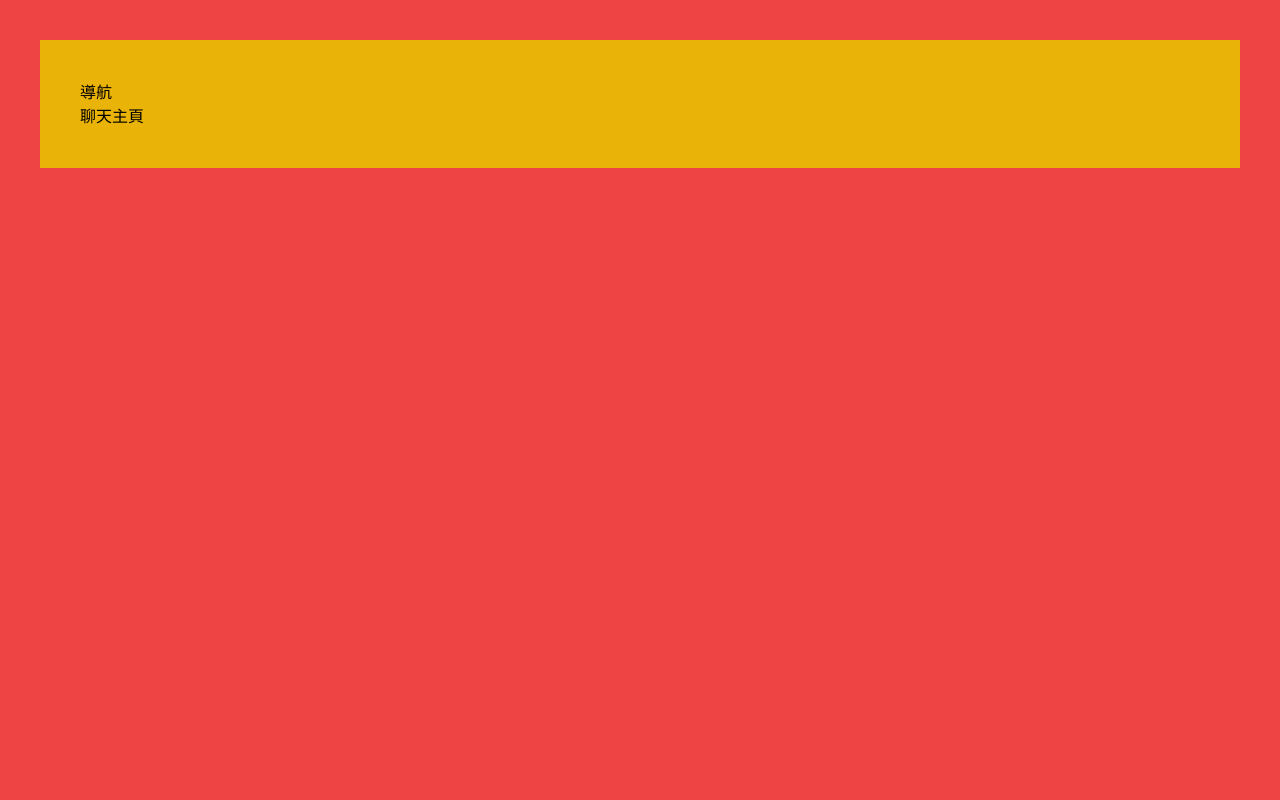
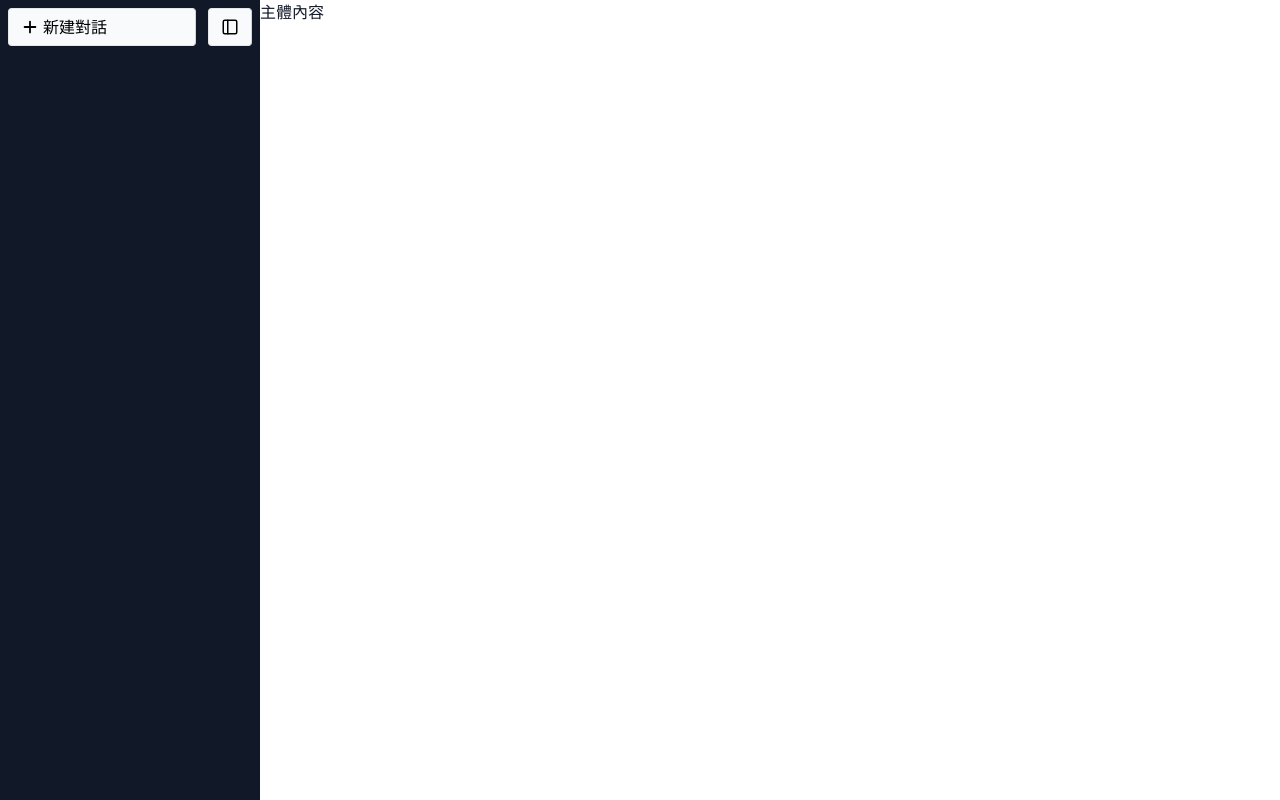
Before and after one commit to firstfu/chatgpt-app-clone, a Next.js app: page / in a window 1280 px wide. Built offline with nearby package versions, Linux system fonts and the light colour scheme.

Commit message:
feat: 菜單欄

```diff
--- a/app/globals.css
+++ b/app/globals.css
@@ -1,3 +1,8 @@
 @tailwind base;
 @tailwind components;
 @tailwind utilities;
+
+html, body{
+    height: 100%;
+    font-weight: 16px;
+}
--- a/app/layout.tsx
+++ b/app/layout.tsx
@@ -9,7 +9,8 @@
 export default function RootLayout({ children }: { children: React.ReactNode }) {
   return (
     <html lang="en">
-      <body className="bg-red-500 p-10">{children}</body>
+      {/* <body className="dark">{children}</body> */}
+      <body className=""> {children}</body>
     </html>
   );
 }
--- a/app/page.tsx
+++ b/app/page.tsx
@@ -6,7 +6,7 @@
 
 export default function Home() {
   return (
-    <div className="bg-yellow-500 p-10">
+    <div className="h-full flex">
       <Navigation />
       <Main />
     </div>
--- /dev/null
+++ b/components/AppContext.tsx
@@ -0,0 +1,19 @@
+"use client";
+
+import { Dispatch, ReactNode, createContext, useState } from "react";
+
+type State = {
+  displayNavigation: boolean;
+};
+
+type AppContextProps = {
+  state: State;
+  setState: Dispatch<React.SetStateAction<State>>;
+};
+
+const AppContext = createContext<AppContextProps>(null!);
+
+export default function AppContextProvider({ children }: { children: ReactNode }) {
+  let [state, setState] = useState<State>();
+  return <AppContext.Provider value={null!}>{children}</AppContext.Provider>;
+}
--- /dev/null
+++ b/components/common/Button.tsx
@@ -0,0 +1,34 @@
+/**
+ * @ Author: firstfu
+ * @ Create Time: 2023-12-08 03:48:03
+ * @ Description: 按鈕組件
+ */
+
+import React, { ComponentPropsWithRef } from "react";
+import { IconType } from "react-icons";
+
+// &是組合類型
+type ButtonProps = {
+  icon?: IconType;
+  variant?: "default" | "outline" | "text";
+} & ComponentPropsWithRef<"button">;
+
+export default function Button({ children, className = "", icon: Icon, variant = "default", ...props }: ButtonProps) {
+  return (
+    <button
+      className={`inline-flex items-center min-w-[38px] min-h-[38px] rounded px-3 py-1.5
+     ${
+       variant === "default"
+         ? "text-black dark:text-gray-300 bg-gray-50 hover:bg-gray-200 dark:bg-gray-700 dark:hover:bg-gray-900"
+         : variant === "outline"
+         ? "border border-r-gray-300 dark:border-gray-600 text-black dark:text-gray-300 bg-gray-50 hover:bg-gray-200 dark:bg-gray-800 dark:hover:bg-gray-700"
+         : "text-black dark:text-gray-300 bg-transparent hover:bg-gray-200 dark:hover:bg-gray-700"
+     }
+     ${className}`}
+      {...props}
+    >
+      {Icon && <Icon className={`text-lg ${children ? "mr-1" : ""}`} />}
+      {children}
+    </button>
+  );
+}
--- a/components/home/Main.tsx
+++ b/components/home/Main.tsx
@@ -1,7 +1,7 @@
 /**
  * @ Author: firstfu
  * @ Create Time: 2023-12-08 02:13:50
- * @ Description: 聊天主頁
+ * @ Description: 主體內容
  */
 
 import React from "react";
@@ -11,5 +11,5 @@
 };
 
 export default function Main() {
-  return <main>聊天主頁</main>;
+  return <main className="flex-1   bg-white dark:bg-gray-800 text-gray-900 dark:text-gray-100">主體內容</main>;
 }
--- a/components/home/Navigation.tsx
+++ /dev/null
@@ -1,11 +0,0 @@
-/**
- * @ Author: firstfu
- * @ Create Time: 2023-12-08 02:13:03
- * @ Description: 導航欄
- */
-
-import React from "react";
-
-export default function Navigation() {
-  return <nav>導航</nav>;
-}
--- /dev/null
+++ b/components/home/Navigation/Menubar.tsx
@@ -0,0 +1,21 @@
+/**
+ * @ Author: firstfu
+ * @ Create Time: 2023-12-08 02:13:03
+ * @ Description: 菜單欄
+ */
+
+import React from "react";
+import Button from "../../common/Button";
+import { HiPlus } from "react-icons/hi";
+import { LuPanelLeft } from "react-icons/lu";
+
+export default function Menubar() {
+  return (
+    <div className="flex space-x-3">
+      <Button icon={HiPlus} variant="outline" className="flex-1">
+        新建對話
+      </Button>
+      <Button icon={LuPanelLeft} variant="outline" />
+    </div>
+  );
+}
--- /dev/null
+++ b/components/home/Navigation/index.tsx
@@ -0,0 +1,17 @@
+/**
+ * @ Author: firstfu
+ * @ Create Time: 2023-12-08 02:13:03
+ * @ Description: 導航欄
+ */
+
+import React from "react";
+import Button from "../../common/Button";
+import Menubar from "./Menubar";
+
+export default function Navigation() {
+  return (
+    <nav className="h-full w-[260px] bg-gray-900 text-green-300 p-2">
+      <Menubar />
+    </nav>
+  );
+}
--- a/tailwind.config.ts
+++ b/tailwind.config.ts
@@ -1,20 +1,17 @@
-import type { Config } from 'tailwindcss'
+import type { Config } from "tailwindcss";
 
 const config: Config = {
-  content: [
-    './pages/**/*.{js,ts,jsx,tsx,mdx}',
-    './components/**/*.{js,ts,jsx,tsx,mdx}',
-    './app/**/*.{js,ts,jsx,tsx,mdx}',
-  ],
+  // 手動模式
+  darkMode: "class",
+  content: ["./pages/**/*.{js,ts,jsx,tsx,mdx}", "./components/**/*.{js,ts,jsx,tsx,mdx}", "./app/**/*.{js,ts,jsx,tsx,mdx}"],
   theme: {
     extend: {
-      backgroundImage: {
-        'gradient-radial': 'radial-gradient(var(--tw-gradient-stops))',
-        'gradient-conic':
-          'conic-gradient(from 180deg at 50% 50%, var(--tw-gradient-stops))',
-      },
+      //   backgroundImage: {
+      //     "gradient-radial": "radial-gradient(var(--tw-gradient-stops))",
+      //     "gradient-conic": "conic-gradient(from 180deg at 50% 50%, var(--tw-gradient-stops))",
+      //   },
     },
   },
   plugins: [],
-}
-export default config
+};
+export default config;
```
Also changed, not shown: package.json (+5 -4 lines), 1 other file (tests, documents, lock files or other folders).
